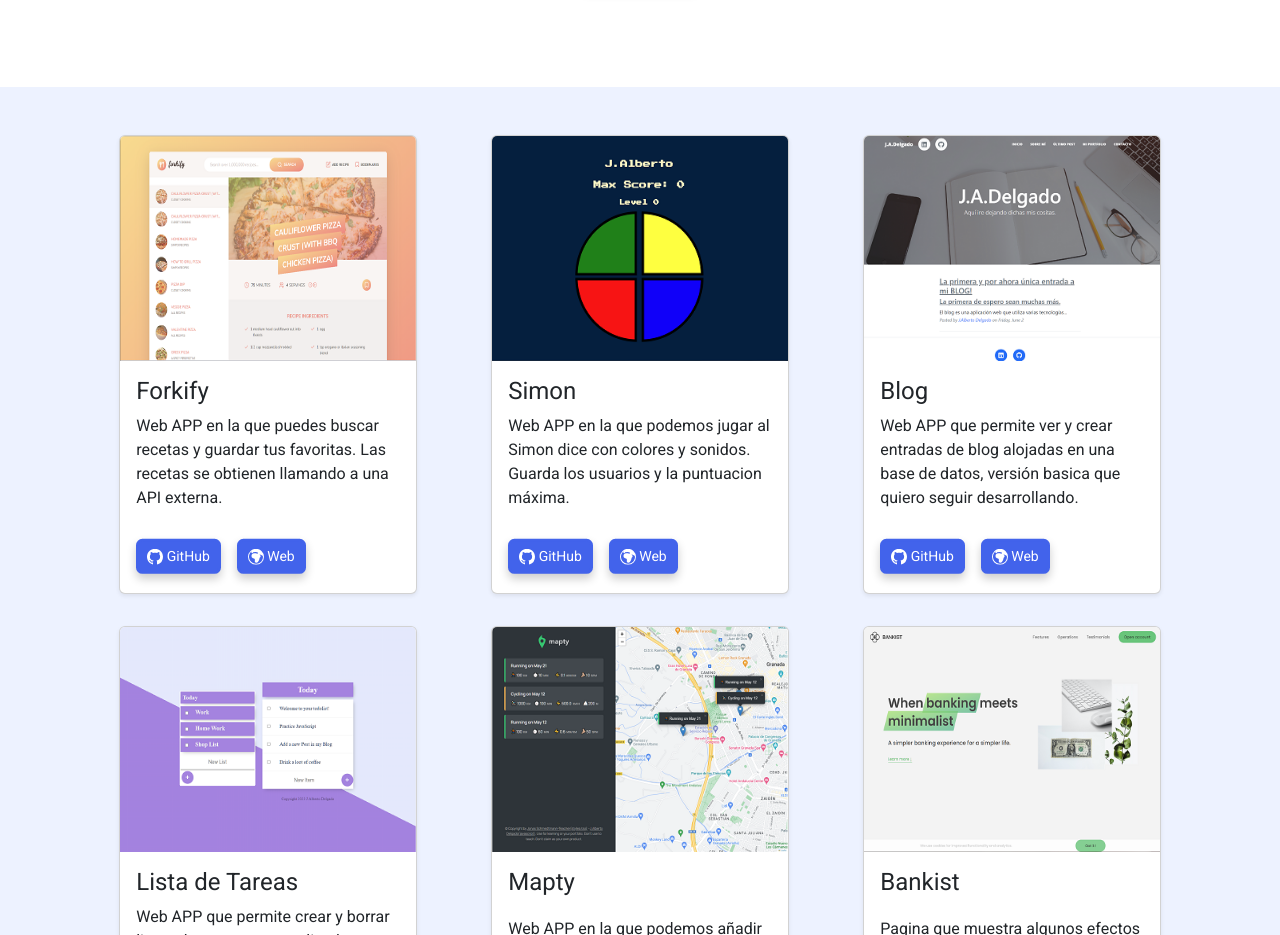
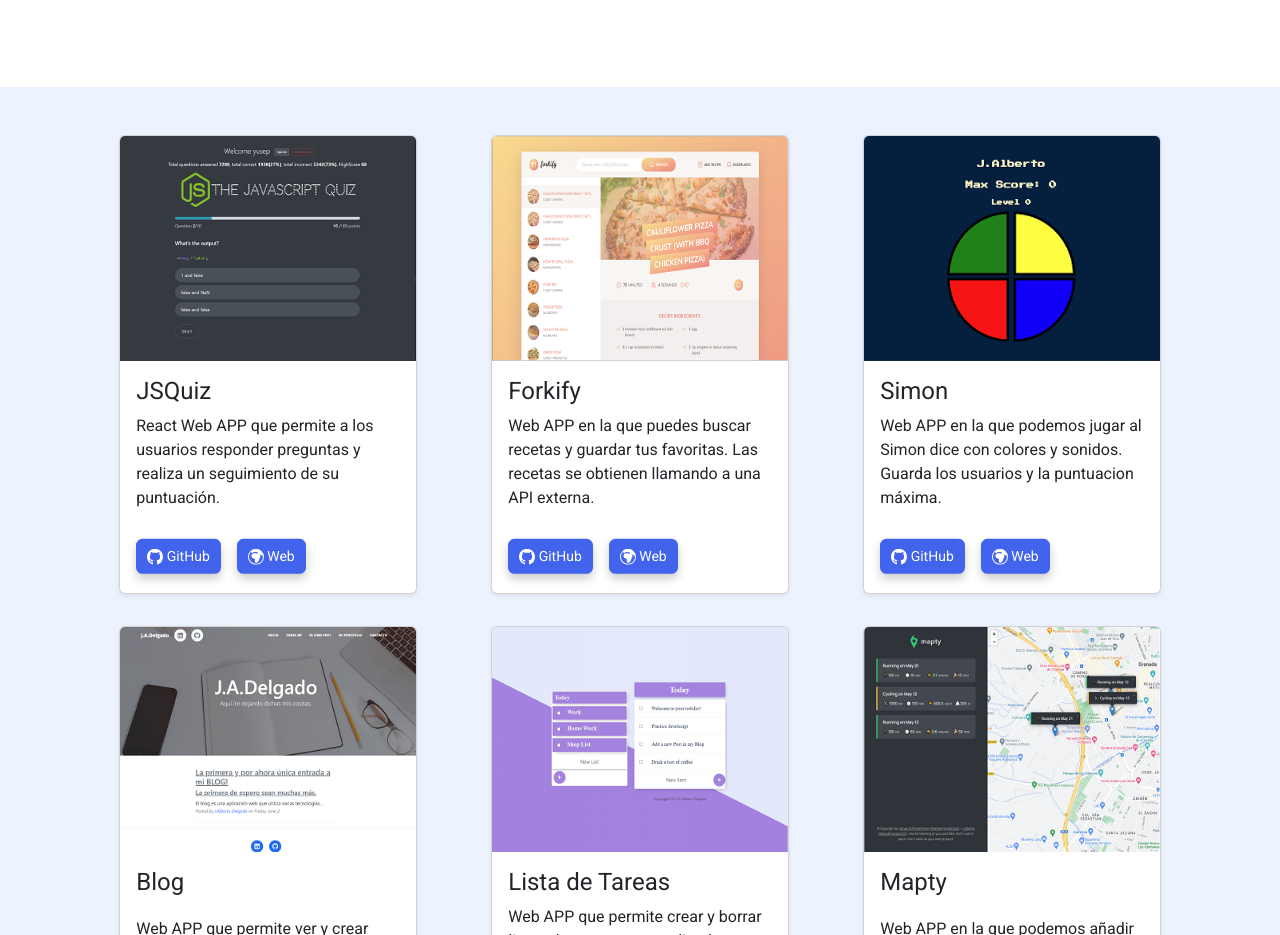
Before and after one commit to JoseAlbDR/portfolio, a website built with Parcel: page index.html in a window 1280 px wide. Shown: the part 3320-4255 px from the top of the page. Built offline with nearby package versions, Linux system fonts and the light colour scheme; some packages are replaced by stand-ins of ours; no server answers.

Commit message:
feat: add jsquiz project

```diff
--- a/js/model.js
+++ b/js/model.js
@@ -2,6 +2,26 @@ import { PASS } from "../private/config.js";
 
 // Object to save projects
 export const projectItems = [
+  {
+    name: "JSQuiz",
+    text: "React Web APP que permite a los usuarios responder preguntas y realiza un seguimiento de su puntuación.",
+    thumbnail: "./assets/thumbnail/jsquiz.png",
+    alt: "JSQuiz",
+    buttons: [
+      {
+        src: "assets/logos/github.svg",
+        alt: "github JSQuiz",
+        name: "GitHub",
+        url: "https://github.com/JoseAlbDR/js-quiz",
+      },
+      {
+        src: "assets/logos/globe-europe-africa.svg",
+        alt: "web JSQuiz",
+        name: "Web",
+        url: "https://jsquiz.jadelgadorobles.com",
+      },
+    ],
+  },
   {
     name: "Forkify",
     text: "Web APP en la que puedes buscar recetas y guardar tus favoritas. Las recetas se obtienen llamando a una API externa.",
--- a/styles/style.css
+++ b/styles/style.css
@@ -552,7 +552,7 @@ h2 {
   100% {
     width: 100%;
   }
-} */
+} *
 
 /* Underline animation */
 .hover-underline-animation {
```
Also changed, not shown: assets/thumbnail/jsquiz.png (added), dist/assets/thumbnail/jsquiz.png (added), dist/index.html, 5 other files.
